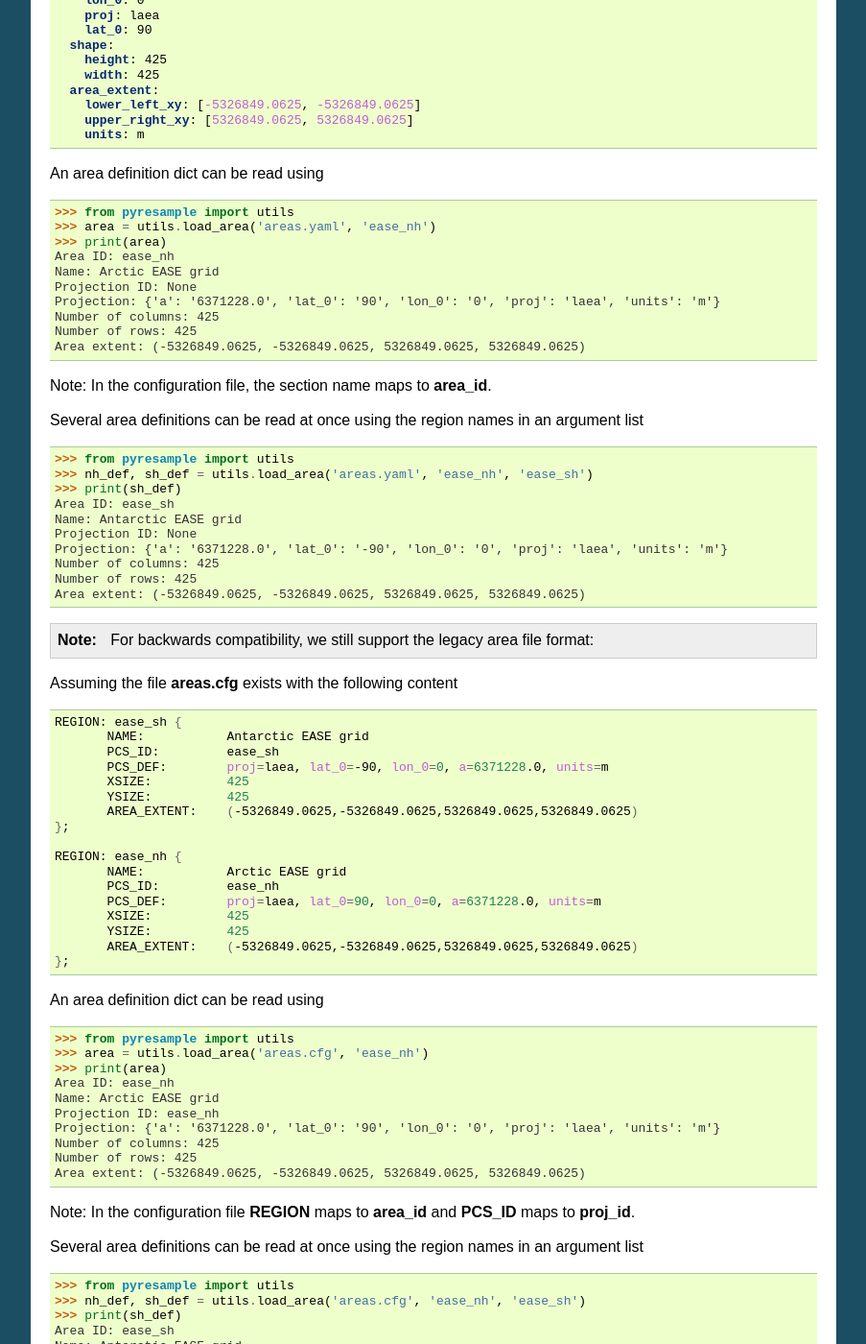
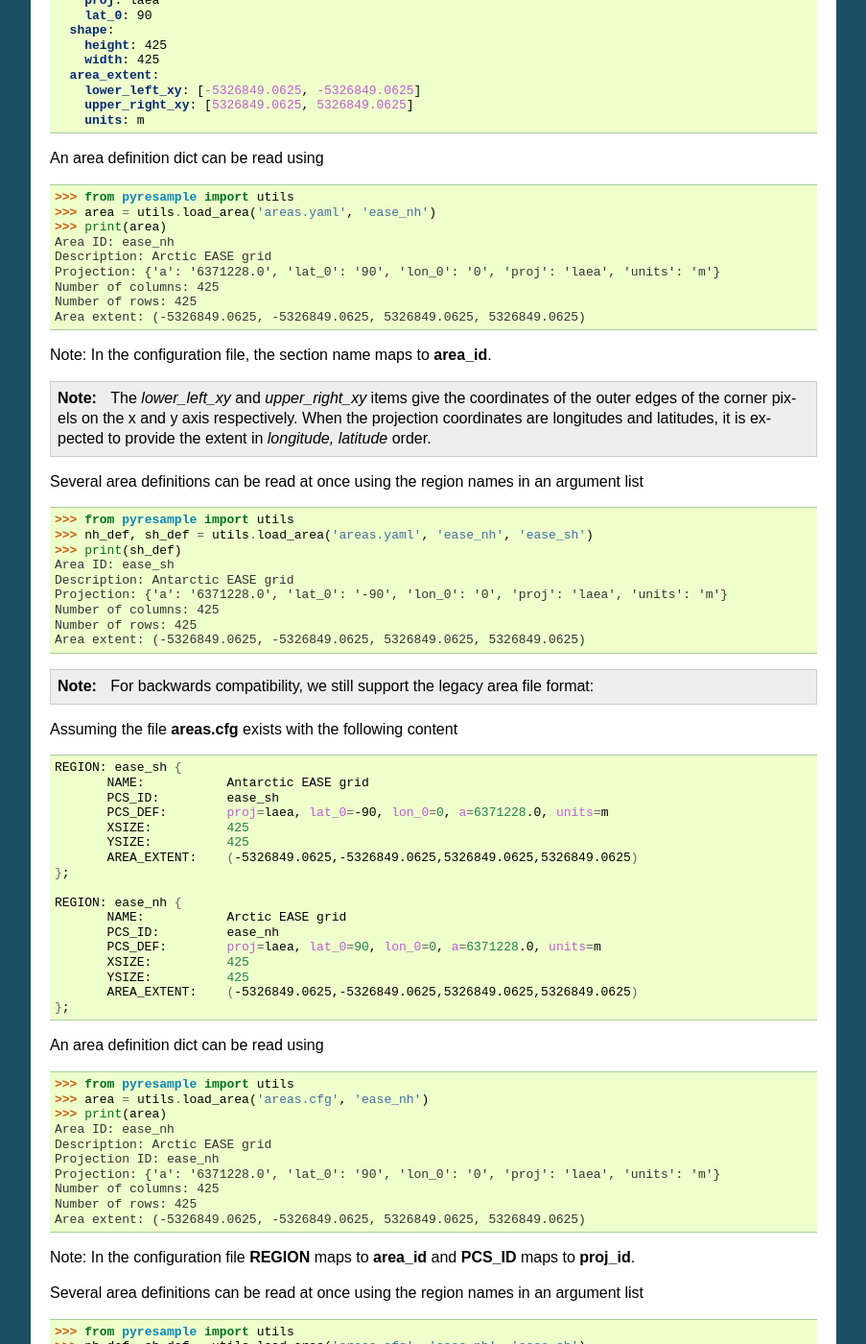
Before and after one commit to pytroll/pyresample, a Sphinx documentation site: the page built from docs/source/geo_def.rst, in a window 1280 px wide and 1400 px high, scrolled down 1971 px. Shown: the whole window at 96% size, without its empty margins (198-1101 px from the left). Built offline with Sphinx 7.4.7, drawn with Linux system fonts in a browser that asks for light colours; some of the changed text lies outside the part shown.

Commit message:
Fix __str__ and dump of area defs to be more explicit

```diff
--- a/docs/source/geo_def.rst
+++ b/docs/source/geo_def.rst
@@ -18,12 +18,13 @@ Use function **utils.wrap_longitudes** for wrapping longitudes yourself.
 AreaDefinition
 --------------
 
-The cartographic definition of grid areas used by Pyresample is contained in an object of type AreaDefintion.
-The following arguments are needed to initialize an area:
+The cartographic definition of grid areas used by Pyresample is contained in an
+object of type AreaDefintion. The following arguments are needed to initialize
+an area:
 
 * **area_id** ID of area
 * **name**: Description
-* **proj_id**: ID of projection
+* **proj_id**: ID of projection (being deprecated)
 * **proj_dict**: Proj4 parameters as dict
 * **x_size**: Number of grid columns
 * **y_size**: Number of grid rows
@@ -42,19 +43,18 @@ Creating an area definition:
 
  >>> from pyresample import geometry
  >>> area_id = 'ease_sh'
- >>> name = 'Antarctic EASE grid'
+ >>> description = 'Antarctic EASE grid'
  >>> proj_id = 'ease_sh'
- >>> proj4_args = 'proj=laea, lat_0=-90, lon_0=0, a=6371228.0, units=m'
- >>> x_size = 425
+  >>> x_size = 425
  >>> y_size = 425
  >>> area_extent = (-5326849.0625,-5326849.0625,5326849.0625,5326849.0625)
  >>> proj_dict = {'a': '6371228.0', 'units': 'm', 'lon_0': '0',
  ...              'proj': 'laea', 'lat_0': '-90'}
- >>> area_def = geometry.AreaDefinition(area_id, name, proj_id, proj_dict, x_size,
- ...                                    y_size, area_extent)
+ >>> area_def = geometry.AreaDefinition(area_id, description, proj_id,
+ ... 									proj_dict, x_size, y_size, area_extent)
  >>> print(area_def)
  Area ID: ease_sh
- Name: Antarctic EASE grid
+ Description: Antarctic EASE grid
  Projection ID: ease_sh
  Projection: {'a': '6371228.0', 'lat_0': '-90', 'lon_0': '0', 'proj': 'laea', 'units': 'm'}
  Number of columns: 425
@@ -71,17 +71,17 @@ based on area extent and a proj4-string or a list of proj4 arguments.
 
  >>> from pyresample import utils
  >>> area_id = 'ease_sh'
- >>> area_name = 'Antarctic EASE grid'
+ >>> description = 'Antarctic EASE grid'
  >>> proj_id = 'ease_sh'
- >>> proj4_args = '+proj=laea +lat_0=-90 +lon_0=0 +a=6371228.0 +units=m'
+ >>> projection = '+proj=laea +lat_0=-90 +lon_0=0 +a=6371228.0 +units=m'
  >>> x_size = 425
  >>> y_size = 425
  >>> area_extent = (-5326849.0625,-5326849.0625,5326849.0625,5326849.0625)
- >>> area_def = utils.get_area_def(area_id, area_name, proj_id, proj4_args,
+ >>> area_def = utils.get_area_def(area_id, description, proj_id, projection,
  ...                  			   x_size, y_size, area_extent)
  >>> print(area_def)
  Area ID: ease_sh
- Name: Antarctic EASE grid
+ Description: Antarctic EASE grid
  Projection ID: ease_sh
  Projection: {'a': '6371228.0', 'lat_0': '-90', 'lon_0': '0', 'proj': 'laea', 'units': 'm'}
  Number of columns: 425
@@ -89,41 +89,42 @@ based on area extent and a proj4-string or a list of proj4 arguments.
  Area extent: (-5326849.0625, -5326849.0625, 5326849.0625, 5326849.0625)
 
 
-The **load_area** function can be used to parse area definitions from a configuration file.
-Assuming the file **areas.yaml** exists with the following content
+The **load_area** function can be used to parse area definitions from a
+configuration file. Assuming the file **areas.yaml** exists with the following
+content
 
 .. code-block:: yaml
 
-	ease_sh:
-	  description: Antarctic EASE grid
-	  projection:
-	    a: 6371228.0
-	    units: m
-	    lon_0: 0
-	    proj: laea
-	    lat_0: -90
-	  shape:
-	    height: 425
-	    width: 425
-	  area_extent:
-	    lower_left_xy: [-5326849.0625, -5326849.0625]
-	    upper_right_xy: [5326849.0625, 5326849.0625]
-	    units: m
-	ease_nh:
-	  description: Arctic EASE grid
-	  projection:
-	    a: 6371228.0
-	    units: m
-	    lon_0: 0
-	    proj: laea
-	    lat_0: 90
-	  shape:
-	    height: 425
-	    width: 425
-	  area_extent:
-	    lower_left_xy: [-5326849.0625, -5326849.0625]
-	    upper_right_xy: [5326849.0625, 5326849.0625]
-	    units: m
+ ease_sh:
+   description: Antarctic EASE grid
+   projection:
+     a: 6371228.0
+     units: m
+     lon_0: 0
+     proj: laea
+     lat_0: -90
+   shape:
+     height: 425
+     width: 425
+   area_extent:
+     lower_left_xy: [-5326849.0625, -5326849.0625]
+     upper_right_xy: [5326849.0625, 5326849.0625]
+     units: m
+ ease_nh:
+   description: Arctic EASE grid
+   projection:
+     a: 6371228.0
+     units: m
+     lon_0: 0
+     proj: laea
+     lat_0: 90
+   shape:
+     height: 425
+     width: 425
+   area_extent:
+     lower_left_xy: [-5326849.0625, -5326849.0625]
+     upper_right_xy: [5326849.0625, 5326849.0625]
+     units: m
 
 
 An area definition dict can be read using
@@ -134,14 +135,20 @@ An area definition dict can be read using
  >>> area = utils.load_area('areas.yaml', 'ease_nh')
  >>> print(area)
  Area ID: ease_nh
- Name: Arctic EASE grid
- Projection ID: None
+ Description: Arctic EASE grid
  Projection: {'a': '6371228.0', 'lat_0': '90', 'lon_0': '0', 'proj': 'laea', 'units': 'm'}
  Number of columns: 425
  Number of rows: 425
  Area extent: (-5326849.0625, -5326849.0625, 5326849.0625, 5326849.0625)
 
 Note: In the configuration file, the section name maps to **area_id**.
+
+.. note::
+
+  The `lower_left_xy` and `upper_right_xy` items give the coordinates of the
+  outer edges of the corner pixels on the x and y axis respectively. When the
+  projection coordinates are longitudes and latitudes, it is expected to
+  provide the extent in `longitude, latitude` order.
 
 Several area definitions can be read at once using the region names in an argument list
 
@@ -151,8 +158,7 @@ Several area definitions can be read at once using the region names in an argume
  >>> nh_def, sh_def = utils.load_area('areas.yaml', 'ease_nh', 'ease_sh')
  >>> print(sh_def)
  Area ID: ease_sh
- Name: Antarctic EASE grid
- Projection ID: None
+ Description: Antarctic EASE grid
  Projection: {'a': '6371228.0', 'lat_0': '-90', 'lon_0': '0', 'proj': 'laea', 'units': 'm'}
  Number of columns: 425
  Number of rows: 425
@@ -194,7 +200,7 @@ An area definition dict can be read using
  >>> area = utils.load_area('areas.cfg', 'ease_nh')
  >>> print(area)
  Area ID: ease_nh
- Name: Arctic EASE grid
+ Description: Arctic EASE grid
  Projection ID: ease_nh
  Projection: {'a': '6371228.0', 'lat_0': '90', 'lon_0': '0', 'proj': 'laea', 'units': 'm'}
  Number of columns: 425
@@ -211,7 +217,7 @@ Several area definitions can be read at once using the region names in an argume
  >>> nh_def, sh_def = utils.load_area('areas.cfg', 'ease_nh', 'ease_sh')
  >>> print(sh_def)
  Area ID: ease_sh
- Name: Antarctic EASE grid
+ Description: Antarctic EASE grid
  Projection ID: ease_sh
  Projection: {'a': '6371228.0', 'lat_0': '-90', 'lon_0': '0', 'proj': 'laea', 'units': 'm'}
  Number of columns: 425
@@ -270,13 +276,13 @@ Get full coordinate set:
 
  >>> from pyresample import utils
  >>> area_id = 'ease_sh'
- >>> area_name = 'Antarctic EASE grid'
+ >>> description = 'Antarctic EASE grid'
  >>> proj_id = 'ease_sh'
- >>> proj4_args = '+proj=laea +lat_0=-90 +lon_0=0 +a=6371228.0 +units=m'
+ >>> projection = '+proj=laea +lat_0=-90 +lon_0=0 +a=6371228.0 +units=m'
  >>> x_size = 425
  >>> y_size = 425
  >>> area_extent = (-5326849.0625,-5326849.0625,5326849.0625,5326849.0625)
- >>> area_def = utils.get_area_def(area_id, area_name, proj_id, proj4_args,
+ >>> area_def = utils.get_area_def(area_id, description, proj_id, projection,
  ...                               x_size, y_size, area_extent)
  >>> lons, lats = area_def.get_lonlats()
 
@@ -286,36 +292,39 @@ Get slice of coordinate set:
 
  >>> from pyresample import utils
  >>> area_id = 'ease_sh'
- >>> area_name = 'Antarctic EASE grid'
+ >>> description = 'Antarctic EASE grid'
  >>> proj_id = 'ease_sh'
- >>> proj4_args = '+proj=laea +lat_0=-90 +lon_0=0 +a=6371228.0 +units=m'
+ >>> projection = '+proj=laea +lat_0=-90 +lon_0=0 +a=6371228.0 +units=m'
  >>> x_size = 425
  >>> y_size = 425
  >>> area_extent = (-5326849.0625,-5326849.0625,5326849.0625,5326849.0625)
- >>> area_def = utils.get_area_def(area_id, area_name, proj_id, proj4_args,
+ >>> area_def = utils.get_area_def(area_id, description, proj_id, projection,
  ...                               x_size, y_size, area_extent)
  >>> cart_subset = area_def.get_cartesian_coords()[100:200, 350:]
 
-If only the 1D range of a projection coordinate is required it can be extraxted using the **proj_x_coord** or **proj_y_coords** property of a geographic coordinate
+If only the 1D range of a projection coordinate is required it can be extraxted
+using the **proj_x_coord** or **proj_y_coords** property of a geographic coordinate
 
 .. doctest::
 
  >>> from pyresample import utils
  >>> area_id = 'ease_sh'
- >>> area_name = 'Antarctic EASE grid'
+ >>> description = 'Antarctic EASE grid'
  >>> proj_id = 'ease_sh'
- >>> proj4_args = '+proj=laea +lat_0=-90 +lon_0=0 +a=6371228.0 +units=m'
+ >>> projection = '+proj=laea +lat_0=-90 +lon_0=0 +a=6371228.0 +units=m'
  >>> x_size = 425
  >>> y_size = 425
  >>> area_extent = (-5326849.0625,-5326849.0625,5326849.0625,5326849.0625)
- >>> area_def = utils.get_area_def(area_id, area_name, proj_id, proj4_args,
+ >>> area_def = utils.get_area_def(area_id, description, proj_id, projection,
  ...                  			   x_size, y_size, area_extent)
  >>> proj_x_range = area_def.proj_x_coords
 
 Spherical geometry operations
 -----------------------------
-Some basic spherical operations are available for ***definition** objects. The spherical geometry operations
-are calculated based on the corners of a GeometryDefinition (2D SwathDefinition or Grid/AreaDefinition) and assuming the edges are great circle arcs.
+Some basic spherical operations are available for ***definition** objects. The
+spherical geometry operations are calculated based on the corners of a
+GeometryDefinition (2D SwathDefinition or Grid/AreaDefinition) and assuming the
+edges are great circle arcs.
 
 It can be tested if geometries overlaps
 
@@ -324,13 +333,13 @@ It can be tested if geometries overlaps
  >>> import numpy as np
  >>> from pyresample import utils
  >>> area_id = 'ease_sh'
- >>> area_name = 'Antarctic EASE grid'
+ >>> description = 'Antarctic EASE grid'
  >>> proj_id = 'ease_sh'
- >>> proj4_args = '+proj=laea +lat_0=-90 +lon_0=0 +a=6371228.0 +units=m'
+ >>> projection = '+proj=laea +lat_0=-90 +lon_0=0 +a=6371228.0 +units=m'
  >>> x_size = 425
  >>> y_size = 425
  >>> area_extent = (-5326849.0625,-5326849.0625,5326849.0625,5326849.0625)
- >>> area_def = utils.get_area_def(area_id, area_name, proj_id, proj4_args,
+ >>> area_def = utils.get_area_def(area_id, description, proj_id, projection,
  ...                  			   x_size, y_size, area_extent)
  >>> lons = np.array([[-40, -11.1], [9.5, 19.4], [65.5, 47.5], [90.3, 72.3]])
  >>> lats = np.array([[-70.1, -58.3], [-78.8, -63.4], [-73, -57.6], [-59.5, -50]])
@@ -345,13 +354,13 @@ The fraction of overlap can be calculated
  >>> import numpy as np
  >>> from pyresample import utils
  >>> area_id = 'ease_sh'
- >>> area_name = 'Antarctic EASE grid'
+ >>> description = 'Antarctic EASE grid'
  >>> proj_id = 'ease_sh'
- >>> proj4_args = '+proj=laea +lat_0=-90 +lon_0=0 +a=6371228.0 +units=m'
+ >>> projection = '+proj=laea +lat_0=-90 +lon_0=0 +a=6371228.0 +units=m'
  >>> x_size = 425
  >>> y_size = 425
  >>> area_extent = (-5326849.0625,-5326849.0625,5326849.0625,5326849.0625)
- >>> area_def = utils.get_area_def(area_id, area_name, proj_id, proj4_args,
+ >>> area_def = utils.get_area_def(area_id, description, proj_id, projection,
  ...                  			   x_size, y_size, area_extent)
  >>> lons = np.array([[-40, -11.1], [9.5, 19.4], [65.5, 47.5], [90.3, 72.3]])
  >>> lats = np.array([[-70.1, -58.3], [-78.8, -63.4], [-73, -57.6], [-59.5, -50]])
@@ -365,13 +374,13 @@ And the polygon defining the (great circle) boundaries over the overlapping area
  >>> import numpy as np
  >>> from pyresample import utils
  >>> area_id = 'ease_sh'
- >>> area_name = 'Antarctic EASE grid'
+ >>> description = 'Antarctic EASE grid'
  >>> proj_id = 'ease_sh'
- >>> proj4_args = '+proj=laea +lat_0=-90 +lon_0=0 +a=6371228.0 +units=m'
+ >>> projection = '+proj=laea +lat_0=-90 +lon_0=0 +a=6371228.0 +units=m'
  >>> x_size = 425
  >>> y_size = 425
  >>> area_extent = (-5326849.0625,-5326849.0625,5326849.0625,5326849.0625)
- >>> area_def = utils.get_area_def(area_id, area_name, proj_id, proj4_args,
+ >>> area_def = utils.get_area_def(area_id, description, proj_id, projection,
  ...                  			   x_size, y_size, area_extent)
  >>> lons = np.array([[-40, -11.1], [9.5, 19.4], [65.5, 47.5], [90.3, 72.3]])
  >>> lats = np.array([[-70.1, -58.3], [-78.8, -63.4], [-73, -57.6], [-59.5, -50]])
@@ -385,13 +394,13 @@ It can be tested if a (lon, lat) point is inside a GeometryDefinition
  >>> import numpy as np
  >>> from pyresample import utils
  >>> area_id = 'ease_sh'
- >>> area_name = 'Antarctic EASE grid'
+ >>> description = 'Antarctic EASE grid'
  >>> proj_id = 'ease_sh'
- >>> proj4_args = '+proj=laea +lat_0=-90 +lon_0=0 +a=6371228.0 +units=m'
+ >>> projection = '+proj=laea +lat_0=-90 +lon_0=0 +a=6371228.0 +units=m'
  >>> x_size = 425
  >>> y_size = 425
  >>> area_extent = (-5326849.0625,-5326849.0625,5326849.0625,5326849.0625)
- >>> area_def = utils.get_area_def(area_id, area_name, proj_id, proj4_args,
+ >>> area_def = utils.get_area_def(area_id, description, proj_id, projection,
  ...                  			   x_size, y_size, area_extent)
  >>> print((0, -90) in area_def)
  True
```
Also changed, not shown: 2 other files.
